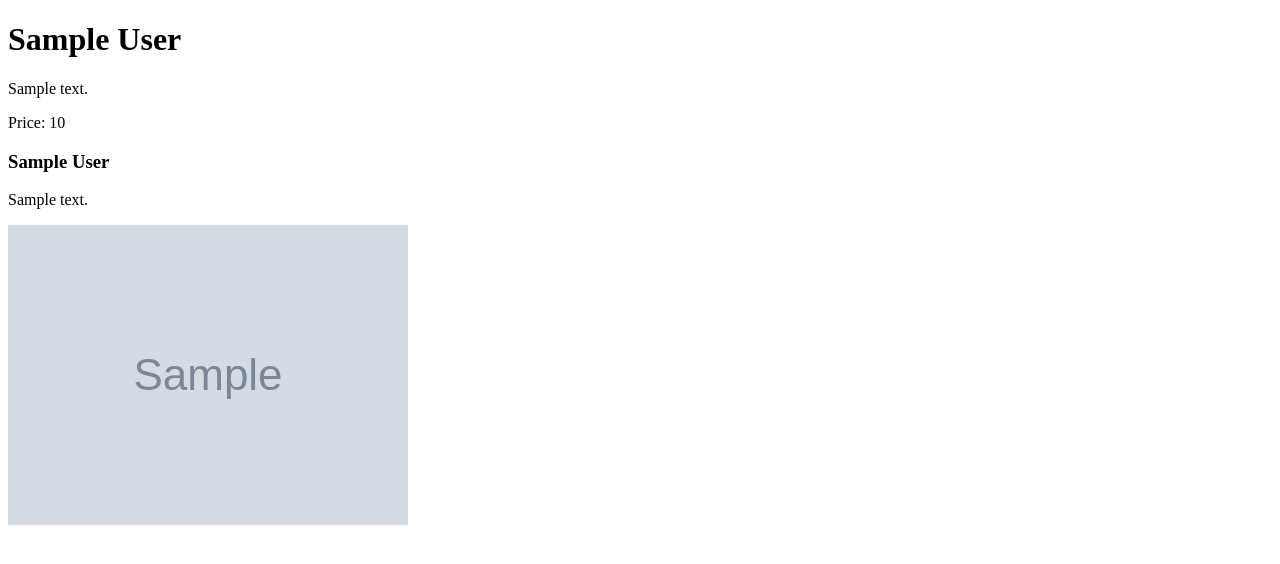
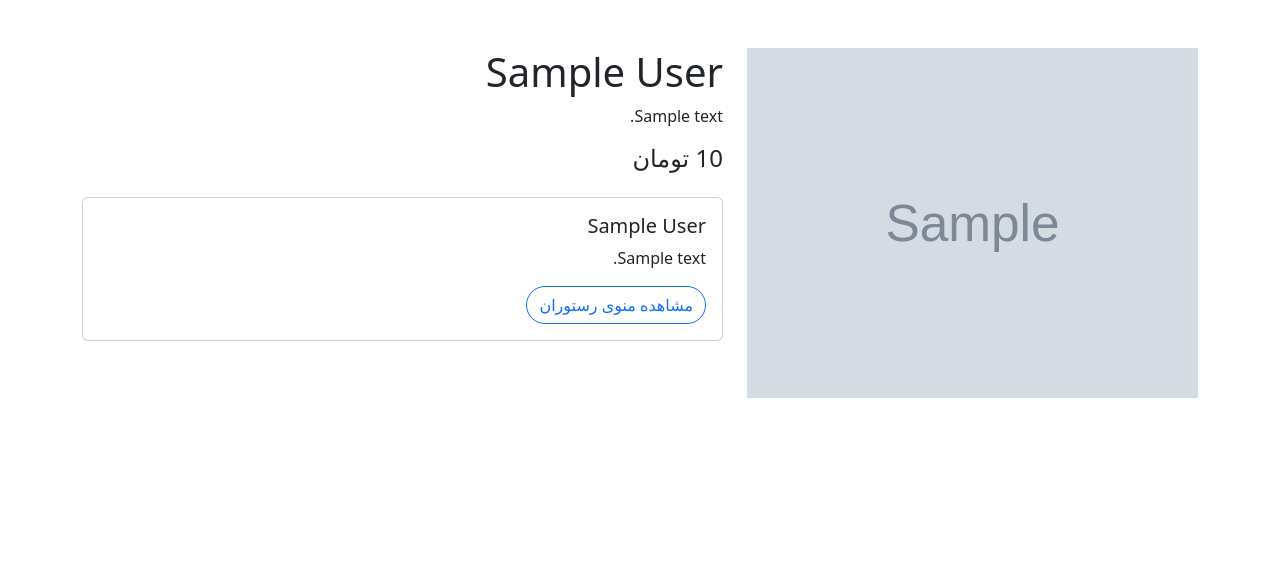
Before and after one commit to razzaghi/data-crawler, a Django app: page /product/1/ in a window 1280 px wide. Shown: the top 564 px of the page. Run offline with Django 5.2, Linux system fonts and the light colour scheme; tables that the repository leaves empty hold one stand-in row (values such as "Sample post"); grey boxes marked "Sample" are stand-in pictures; parts of the project's set-up code (start-up, migrations or seed data) failed here and were passed over; some libraries are stand-ins or nearby versions.

Commit message:
style product detail page with Bootstrap RTL

```diff
--- a/Khorakchi/members/templates/product_detail.html
+++ b/Khorakchi/members/templates/product_detail.html
@@ -1,19 +1,37 @@
 <!DOCTYPE html>
-<html lang="en">
+<html lang="fa" dir="rtl">
   <head>
     <meta charset="UTF-8" />
     <meta name="viewport" content="width=device-width, initial-scale=1.0" />
+    <link rel="stylesheet" href="/static/css/bootstrap.min.css" />
+    <link rel="stylesheet" href="/static/css/bootstrap.rtl.min.css" />
     <title>Product-detail</title>
   </head>
   <body>
-    <h1>{{ product.title }}</h1>
-    <p>{{ product.description }}</p>
-    <p>Price: {{ product.price }}</p>
-    {% comment %} <p>Restaurant: {{ product.restaurant.name }}</p> {% endcomment %}
-    <div>
-      <h3>{{ product.restaurant.title }}</h3>
-      <p>{{ product.restaurant.address }}</p>
-      <a href="{{ product.restaurant.menu_url }}"><img src="{{ product.image_url }}" alt="{{ product.title }}" /></a>
+    <div class="container mt-5">
+      <div class="row ">
+        <div class="col-md-5">
+         {% if product.image_url %}
+                <img class="card-img-top object-fit-cover" src="{{ product.image_url }}" alt="{{ product.title }}" style="height: width: 100%; height: 350px;" onerror="this.onerror=null; this.src='/static/images/default-product.png'" />
+              {% else %}
+                <img class="card-img-top object-fit-cover" src="/static/images/default-product.png" alt="Default product image" style="width: 100%; height: 350px;" />
+              {% endif %}
+        </div>
+        <div class="col-md-7">
+          <h1>{{ product.title }}</h1>
+
+          <p>{{ product.description }}</p>
+
+          <h4>{{ product.price }} تومان</h4>
+          <div class="card mt-4">
+            <div class="card-body">
+              <h5 class="card-title">{{ product.restaurant.title }}</h5>
+              <p class="card-text">{{ product.restaurant.address }}</p>
+              <a href="{{ product.restaurant.menu_url }}" class="btn btn-outline-primary rounded-pill">مشاهده منوی رستوران</a>
+            </div>
+          </div>
+        </div>
+      </div>
     </div>
   </body>
 </html>
```
